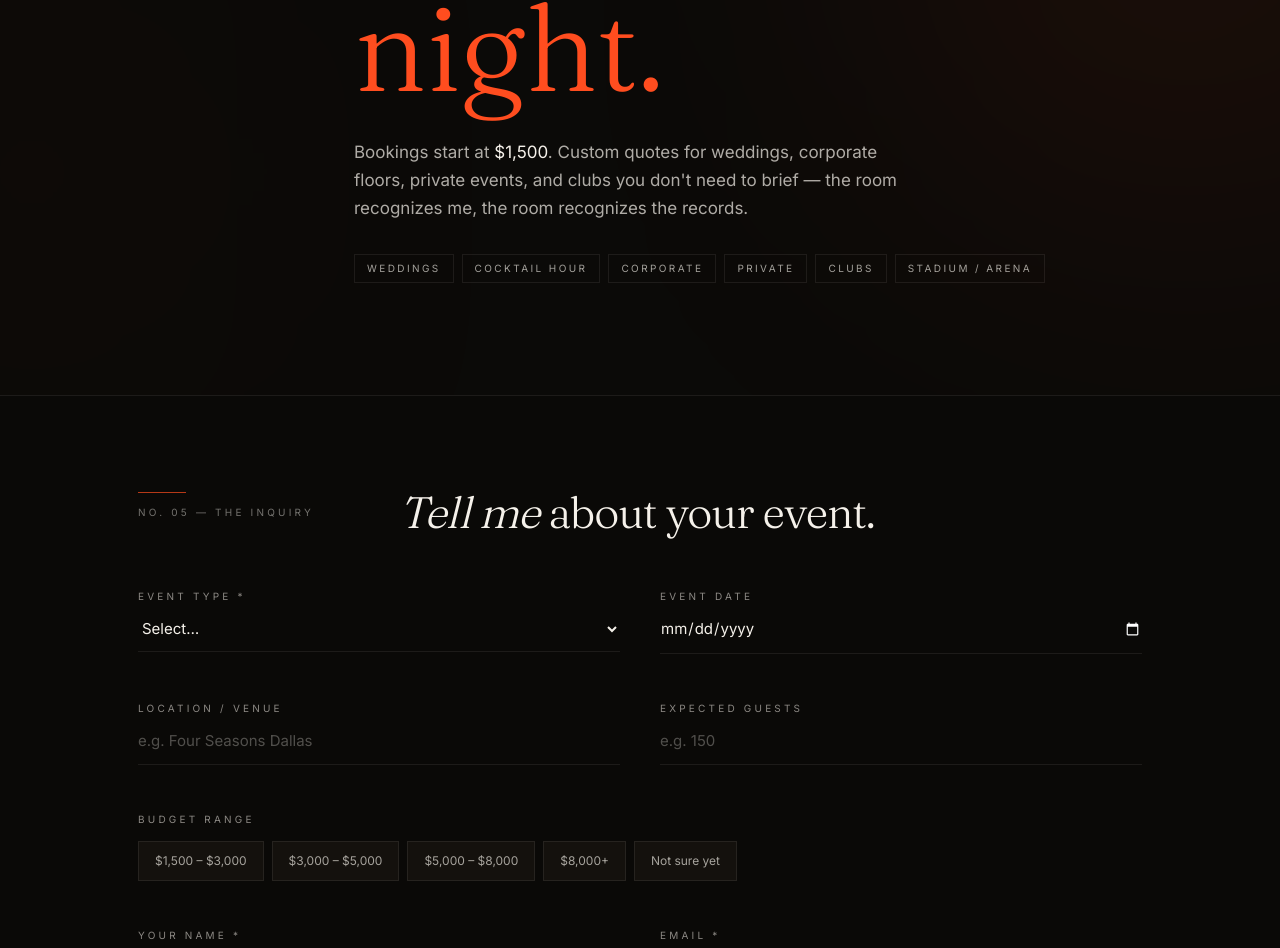
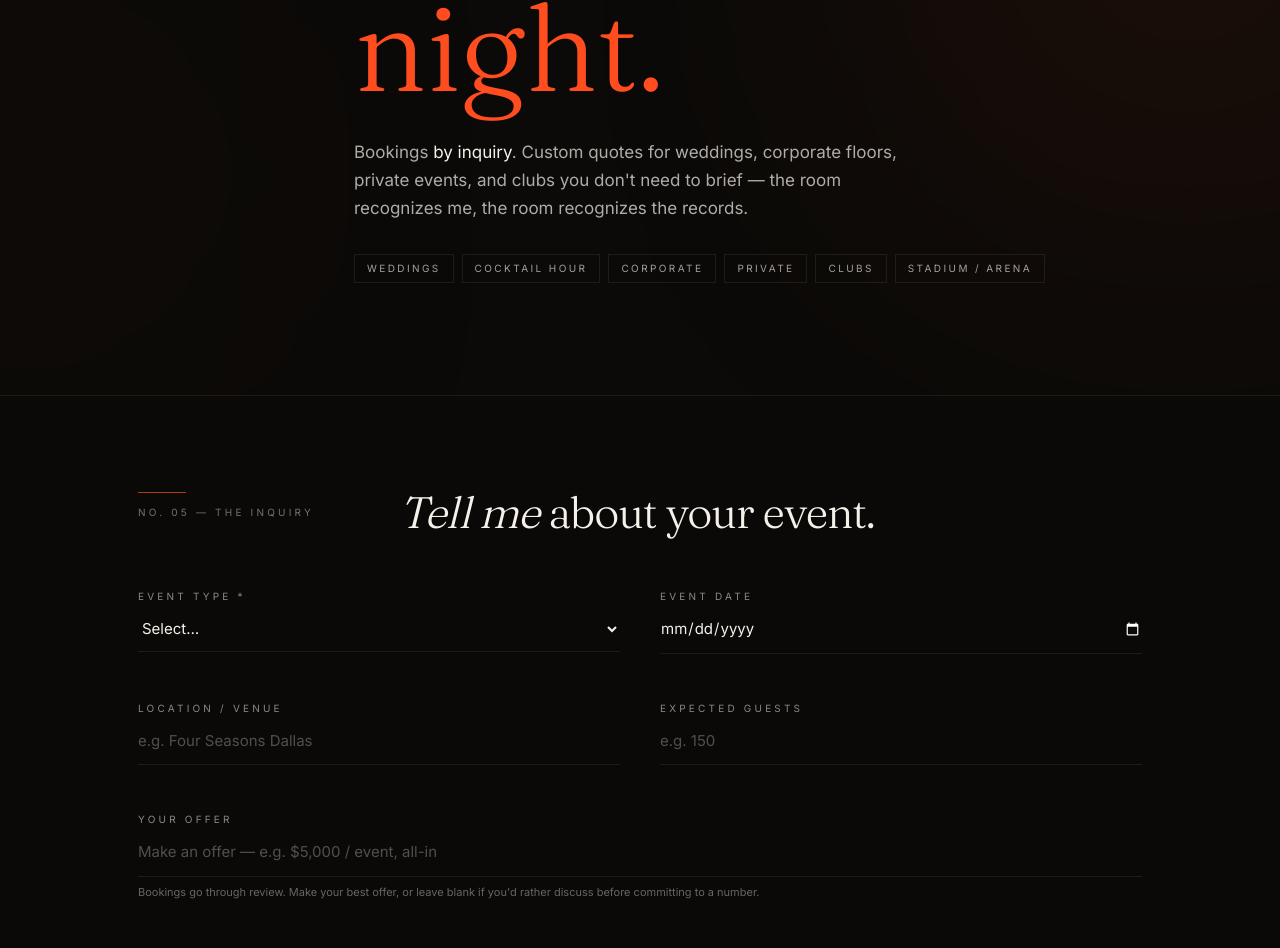
Before and after one commit to djdannywestbookings-bot/djdannywest, a Next.js app: page /book in a window 1280 px wide. Shown: the part 338-1286 px from the top of the page. Built offline with nearby package versions, Linux system fonts and the light colour scheme.

Commit message:
Drop pricing: switch to 'by inquiry / make an offer'; rewrite FAQs in Danny's voice

```diff
--- a/src/app/book/actions.ts
+++ b/src/app/book/actions.ts
@@ -7,7 +7,7 @@ export type BookingInquiry = {
   eventDate: string;
   location: string;
   guests: string;
-  budget: string;
+  offer: string;
   howHeard: string;
   name: string;
   email: string;
@@ -17,14 +17,6 @@ export type BookingInquiry = {
 };
 
 export type SubmitResult = { ok: true } | { ok: false; error: string };
-
-const BUDGET_LABELS: Record<string, string> = {
-  "1.5-3": "$1,500 – $3,000",
-  "3-5": "$3,000 – $5,000",
-  "5-8": "$5,000 – $8,000",
-  "8+": "$8,000+",
-  unsure: "Not sure yet",
-};
 
 function fmt(label: string, value: string): string {
   return value ? `<tr><td style="padding:6px 14px 6px 0;color:#6E665D;font-size:12px;text-transform:uppercase;letter-spacing:0.18em;vertical-align:top;white-space:nowrap;">${label}</td><td style="padding:6px 0;color:#111;font-size:15px;">${escapeHtml(value)}</td></tr>` : "";
@@ -40,7 +32,7 @@ function escapeHtml(s: string): string {
 }
 
 function renderEmailHtml(d: BookingInquiry): string {
-  const budgetLabel = BUDGET_LABELS[d.budget] || d.budget || "—";
+  const offerLabel = d.offer || "— (no offer submitted)";
   return `<!doctype html>
 <html>
   <body style="margin:0;background:#F5F1EA;font-family:-apple-system,BlinkMacSystemFont,'Segoe UI',sans-serif;color:#111;">
@@ -63,7 +55,7 @@ function renderEmailHtml(d: BookingInquiry): string {
                   ${fmt("Event date", d.eventDate)}
                   ${fmt("Location", d.location)}
                   ${fmt("Guests", d.guests)}
-                  ${fmt("Budget", budgetLabel)}
+                  ${fmt("Offer", offerLabel)}
                   ${fmt("Heard via", d.howHeard)}
                   ${fmt("Email", d.email)}
                   ${fmt("Phone", d.phone)}
@@ -100,7 +92,7 @@ export async function submitBookingInquiry(
     eventDate: String(formData.get("eventDate") ?? "").trim(),
     location: String(formData.get("location") ?? "").trim(),
     guests: String(formData.get("guests") ?? "").trim(),
-    budget: String(formData.get("budget") ?? "").trim(),
+    offer: String(formData.get("offer") ?? "").trim(),
     howHeard: String(formData.get("howHeard") ?? "").trim(),
     name: String(formData.get("name") ?? "").trim(),
     email: String(formData.get("email") ?? "").trim(),
--- a/src/app/book/page.tsx
+++ b/src/app/book/page.tsx
@@ -5,9 +5,9 @@ import { BookHero } from "@/components/book/BookHero";
 import { BookForm } from "@/components/book/BookForm";
 
 export const metadata: Metadata = {
-  title: "Book Danny West — From $1,500",
+  title: "Book Danny West — Inquire",
   description:
-    "Book DJ Danny West for your wedding, corporate event, club, or private party. Bookings start at $1,500. Custom quotes — I respond within 24 hours.",
+    "Book DJ Danny West for your wedding, corporate event, club, or private party. Bookings by inquiry — make an offer or describe your event. I respond personally within 24 hours.",
 };
 
 export default function BookPage() {
--- a/src/components/Footer.tsx
+++ b/src/components/Footer.tsx
@@ -89,7 +89,7 @@ export function Footer() {
             Inquire →
           </a>
           <div className="mt-2 font-sans text-[12px] text-cream/45">
-            From $1,500
+            By inquiry
           </div>
         </div>
 
--- a/src/components/Hero.tsx
+++ b/src/components/Hero.tsx
@@ -132,7 +132,7 @@ export function Hero() {
               className="group inline-flex items-center gap-2 font-sans text-[11px] uppercase tracking-[0.24em] text-cream/70 transition hover:text-cream"
             >
               <span className="underline decoration-cream/25 underline-offset-[6px] transition group-hover:decoration-cream">
-                Book Danny — from $1,500
+                Book Danny · By Inquiry
               </span>
               <span className="transition-transform duration-300 group-hover:translate-x-1">→</span>
             </a>
--- a/src/components/Manifesto.tsx
+++ b/src/components/Manifesto.tsx
@@ -19,7 +19,7 @@ const pillars = [
   {
     num: "03",
     title: "Hire the room-mover",
-    body: "Bookings start at $1,500. Subscribers get 10% off their first event — weddings, clubs, private.",
+    body: "Bookings by inquiry. Subscribers get a courtesy discount on their first event — weddings, clubs, private.",
   },
 ];
 
--- a/src/components/book/BookForm.tsx
+++ b/src/components/book/BookForm.tsx
@@ -13,14 +13,6 @@ const EVENT_TYPES = [
   "Private party",
   "Club / venue",
   "Other",
-];
-
-const BUDGETS = [
-  { value: "1.5-3", label: "$1,500 – $3,000" },
-  { value: "3-5", label: "$3,000 – $5,000" },
-  { value: "5-8", label: "$5,000 – $8,000" },
-  { value: "8+", label: "$8,000+" },
-  { value: "unsure", label: "Not sure yet" },
 ];
 
 const labelCls = "font-sans text-[10px] uppercase tracking-[0.32em] text-cream/55";
@@ -135,27 +127,22 @@ export function BookForm() {
         />
       </div>
 
-      {/* Budget */}
+      {/* Offer — open ended, like a real artist booking */}
       <div className="md:col-span-2">
-        <span className={labelCls}>Budget range</span>
-        <div className="mt-3 flex flex-wrap gap-2">
-          {BUDGETS.map((b) => (
-            <label
-              key={b.value}
-              className="cursor-pointer"
-            >
-              <input
-                type="radio"
-                name="budget"
-                value={b.value}
-                className="peer sr-only"
-              />
-              <span className="block bg-night-soft border border-line px-4 py-2.5 font-sans text-[12px] text-cream/65 transition hover:border-cream/40 peer-checked:bg-cream peer-checked:text-night peer-checked:border-cream">
-                {b.label}
-              </span>
-            </label>
-          ))}
-        </div>
+        <label htmlFor="offer" className={labelCls}>
+          Your offer
+        </label>
+        <input
+          id="offer"
+          name="offer"
+          type="text"
+          placeholder="Make an offer — e.g. $5,000 / event, all-in"
+          className={fieldCls}
+        />
+        <p className="mt-2 font-sans text-[11px] leading-snug text-cream/40">
+          Bookings go through review. Make your best offer, or leave blank if
+          you&apos;d rather discuss before committing to a number.
+        </p>
       </div>
 
       {/* Name */}
--- a/src/components/book/BookHero.tsx
+++ b/src/components/book/BookHero.tsx
@@ -57,11 +57,10 @@ export function BookHero() {
             transition={{ duration: 0.8, delay: 0.4 }}
             className="mt-10 max-w-xl font-sans text-[15px] leading-[1.65] text-cream/70 md:text-[17px]"
           >
-            Bookings start at{" "}
-            <span className="text-cream">$1,500</span>. Custom quotes for
-            weddings, corporate floors, private events, and clubs you don&apos;t
-            need to brief — the room recognizes me, the room recognizes the
-            records.
+            Bookings <span className="text-cream">by inquiry</span>. Custom
+            quotes for weddings, corporate floors, private events, and clubs you
+            don&apos;t need to brief — the room recognizes me, the room
+            recognizes the records.
           </motion.p>
           <motion.div
             initial={{ opacity: 0 }}
--- a/src/components/city/CityPage.tsx
+++ b/src/components/city/CityPage.tsx
@@ -85,7 +85,7 @@ export function CityPage(props: CityPageProps) {
                 href="/book"
                 className="group inline-flex items-center gap-3 bg-ember px-8 py-4 font-sans text-[11px] uppercase tracking-[0.24em] text-night transition-colors duration-300 hover:bg-cream"
               >
-                Book — from $1,500
+                Inquire about bookings
                 <span className="transition-transform duration-300 group-hover:translate-x-1">→</span>
               </a>
               <a
@@ -211,7 +211,7 @@ export function CityPage(props: CityPageProps) {
             Book <span className="text-ember">{city}.</span>
           </h2>
           <p className="mx-auto mt-8 max-w-md font-sans text-[16px] leading-[1.65] text-cream/65">
-            Bookings start at $1,500. I respond within 24 hours.
+            Bookings by inquiry. Send your details — make an offer if you have one — I respond within 24 hours.
           </p>
           <a
             href="/book"
--- a/src/lib/site.ts
+++ b/src/lib/site.ts
@@ -7,7 +7,7 @@ export const site = {
   shortName: "Danny West",
   url: "https://djdannywest.com",
   description:
-    "DJ Danny West — Dallas / Fort Worth DJ. Official DJ for the Dallas Cowboys and SiriusXM Channel 13 Pitbull's Globalization. Bookings start at $1,500 for weddings, corporate events, clubs, and private parties.",
+    "DJ Danny West — Dallas / Fort Worth DJ. Official DJ for the Dallas Cowboys Stadium Club and SiriusXM Channel 13 Pitbull's Globalization. Bookings by inquiry — weddings, corporate events, clubs, and private parties.",
   tagline: "Sets that move rooms.",
   city: "Arlington",
   region: "TX",
@@ -22,8 +22,8 @@ export const site = {
   ],
   email: "djdannywestbookings@gmail.com",
   phone: "+1-817-308-6615",
-  // Used as the priceRange marker on LocalBusiness schema.
-  priceRange: "$$$",
+  // Used as the priceRange marker on LocalBusiness schema (signal, not a number).
+  priceRange: "$$$$",
   // Known places Danny has played (used in schema + city pages).
   notableVenues: [
     "Dallas Cowboys Stadium Club",
```
Also changed, not shown: src/app/dj-dallas/page.tsx (+7 -12 lines), src/app/dj-fort-worth/page.tsx (+11 -11 lines), src/lib/seo.ts (+3 -11 lines).
